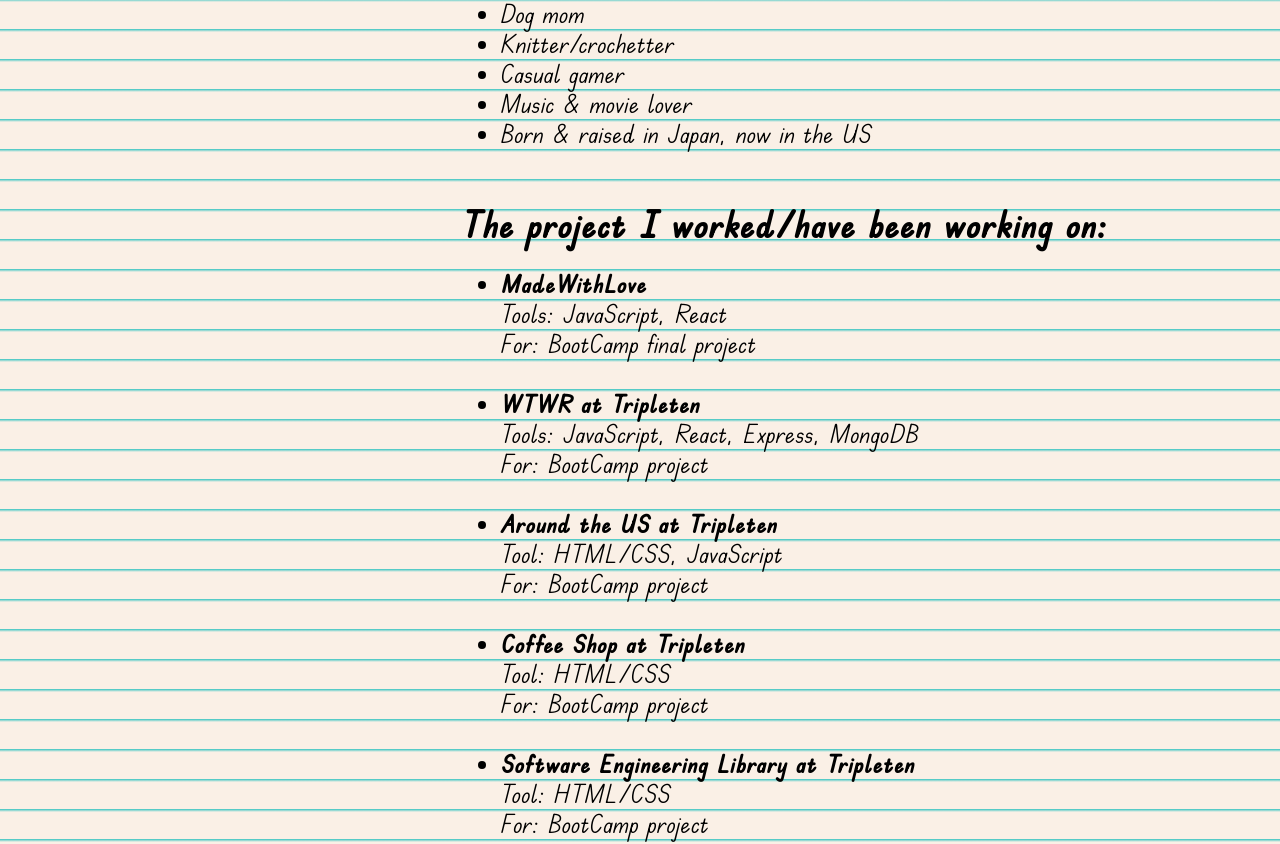
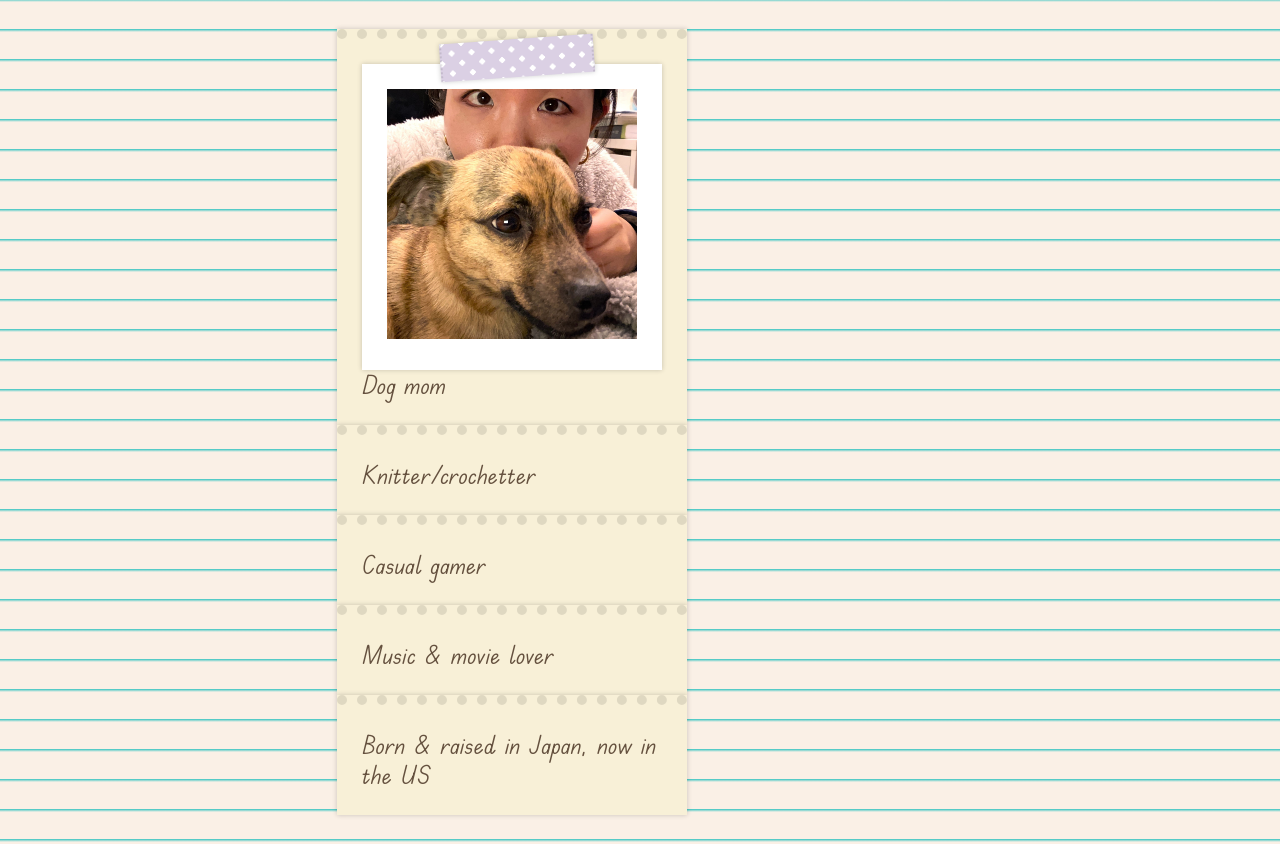
Before and after one commit to MarinU-M/MarinU-M, a React (Create React App) app: page / in a window 1280 px wide. Shown: the part 844-1688 px from the top of the page. Built offline with nearby package versions, Linux system fonts and the light colour scheme.

Commit message:
change funfact section

```diff
--- a/src/components/App/App.js
+++ b/src/components/App/App.js
@@ -1,5 +1,5 @@
 import "./App.css";
-import Sidebar from "../Sidebar/Sidebar";
+import SideBar from "../SideBar/SideBar";
 import Header from "../Header/Header";
 import Main from "../Main/Main";
 import Footer from "../Footer/Footer";
@@ -7,7 +7,7 @@
 function App() {
   return (
     <div className="App">
-      <Sidebar />
+      <SideBar />
       <Header />
       <Main />
       <Footer />
--- a/src/components/FunFact/FunFact.js
+++ b/src/components/FunFact/FunFact.js
@@ -1,15 +1,28 @@
 import "./fun-fact.css";
+import dogmom from "../../images/dogmom.jpg";
 
 function FunFact() {
   return (
     <div className="content__fun-fact">
       <h2 className="fun-fact__heading">Fun fact:</h2>
       <ul className="fun-fact__list">
-        <li>Dog mom</li>
-        <li>Knitter/crochetter</li>
-        <li>Casual gamer</li>
-        <li>Music & movie lover</li>
-        <li>Born & raised in Japan, now in the US</li>
+        <li className="fun-fact__list-item">
+          <div className="fun-fact__frame">
+            <span className="fun-fact__tape"></span>
+            <img
+              className="fun-fact__photo"
+              src={dogmom}
+              alt="Author with her dog"
+            />
+          </div>
+          Dog mom
+        </li>
+        <li className="fun-fact__list-item">Knitter/crochetter</li>
+        <li className="fun-fact__list-item">Casual gamer</li>
+        <li className="fun-fact__list-item">Music & movie lover</li>
+        <li className="fun-fact__list-item">
+          Born & raised in Japan, now in the US
+        </li>
       </ul>
     </div>
   );
--- a/src/components/FunFact/fun-fact.css
+++ b/src/components/FunFact/fun-fact.css
@@ -1,7 +1,68 @@
+.content__fun-fact {
+  display: flex;
+  margin: 30px;
+  padding: 0 5%;
+  flex-direction: column;
+  align-items: flex-start;
+}
 .fun-fact__heading {
   margin: 30px 0;
 }
 
 .fun-fact__list {
-  margin: 30px 0;
+  margin: 0;
+  padding: 0;
+  list-style-type: none;
 }
+
+.fun-fact__list-item {
+  /* padding: 1em;
+  background: transparent;
+  border-radius: 10px 50px/50px 10px;
+  border: solid 5px #333;
+  display: flex;
+  flex-direction: column; */
+  position: relative;
+  background: #f8f0d7;
+  /* border-left: 4px dotted rgba(0, 0, 0, 0.1); */
+  border-top: 10px dotted rgba(0, 0, 0, 0.1);
+  /* border-right: 4px dotted rgba(0, 0, 0, 0.1); */
+  box-shadow: 0 0 5px rgba(0, 0, 0, 0.2);
+  padding: 1em;
+  color: #65513f;
+  width: 300px;
+}
+
+.fun-fact__frame {
+  background-color: white;
+  padding: 25px;
+  width: fit-content;
+  height: fit-content;
+  box-shadow: 0 0 5px rgba(0, 0, 0, 0.2);
+  position: relative;
+  margin: 0;
+}
+.fun-fact__tape {
+  position: absolute;
+  top: -1em;
+  left: 26%;
+  width: 50px;
+  height: 25px;
+  background: #dbd0e4;
+  background-image: radial-gradient(#fff 20%, transparent 0),
+    radial-gradient(#fff 20%, transparent 0);
+  background-position: 0 0, 10px 10px;
+
+  background-size: 20px 20px;
+  border-left: 2px dotted rgba(0, 0, 0, 0.1);
+  border-right: 2px dotted rgba(0, 0, 0, 0.1);
+  box-shadow: 0 0 5px rgba(0, 0, 0, 0.2);
+  padding: 0.25em 2em;
+  color: #593869;
+  transform: rotate(-4deg);
+}
+
+.fun-fact__photo {
+  width: 250px;
+  height: 250px;
+}
--- a/src/components/Main/main.css
+++ b/src/components/Main/main.css
@@ -86,12 +86,6 @@
   background-size: 100% 100%;
 }
 
-.content__fun-fact {
-  margin-top: 0;
-  width: 80%;
-  align-self: flex-end;
-}
-
 .content__project {
   margin-top: 0;
   width: 80%;
--- a/src/components/SideBar/SideBar.js
+++ b/src/components/SideBar/SideBar.js
@@ -1,29 +1,33 @@
-import "./sidebar.css";
+import "./side-bar.css";
 import mail from "../../images/mail-5914.svg";
 import linkedin from "../../images/linkedin-logo-circular-15919.svg";
 
-function Sidebar() {
+function SideBar() {
   return (
-    <nav className="sidebar">
-      <ul className="sidebar__list">
-        <li className="sidebar__list-item">
+    <nav className="side-bar">
+      <ul className="side-bar__list">
+        <li className="side-bar__list-item">
           <a
             href="mailto:marin.umegane.m@gmail.com"
-            className="sidebar__social-link"
+            className="side-bar__social-link"
           >
-            <img src={mail} alt="Email icon" className="sidebar__social-icon" />
+            <img
+              src={mail}
+              alt="Email icon"
+              className="side-bar__social-icon"
+            />
             Email
           </a>
         </li>
-        <li className="sidebar__list-item sidebar__list-item_linkedin">
+        <li className="side-bar__list-item sidebar__list-item_linkedin">
           <a
             href="https://www.linkedin.com/in/marin-umegane-24b337140/"
-            className="sidebar__social-link"
+            className="side-bar__social-link"
           >
             <img
               src={linkedin}
               alt="Linkedin icon"
-              className="sidebar__social-icon"
+              className="side-bar__social-icon"
             />
             LinkedIn
           </a>
@@ -33,4 +37,4 @@
   );
 }
 
-export default Sidebar;
+export default SideBar;
--- a/src/components/SideBar/sidebar.css
+++ b/src/components/SideBar/side-bar.css
@@ -1,4 +1,4 @@
-.sidebar {
+.side-bar {
   border-right: 3px solid #ff9999;
   background: transparent;
   line-height: 30px;
@@ -10,11 +10,11 @@
   z-index: 0;
 }
 
-.sidebar__social-heading {
+.side-bar__social-heading {
   margin: 0;
 }
 
-.sidebar__list {
+.side-bar__list {
   list-style-type: none;
   padding: 0;
   margin: 10px;
@@ -24,7 +24,7 @@
   flex-direction: column;
 }
 
-.sidebar__list-item {
+.side-bar__list-item {
   font-weight: bold;
   background-color: #c1f792;
   padding: 3%;
@@ -33,7 +33,7 @@
   width: 70%;
 }
 
-.sidebar__list-item::before {
+.side-bar__list-item::before {
   position: absolute;
   bottom: -5px;
   right: 7px;
@@ -47,17 +47,17 @@
   transition: right 0.5s ease-in 0.2s, bottom 0.5s ease-in 0.2s;
 }
 
-.sidebar__list-item:hover::before {
+.side-bar__list-item:hover::before {
   right: 25px;
   bottom: -10px;
   transition: right 0.5s ease-in 0.2s, bottom 0.5s ease-in 0.2s;
 }
 
-.sidebar__list-item_linkedin {
+.side-bar__list-item_linkedin {
   background-color: #b8dfff;
 }
 
-.sidebar__social-link {
+.side-bar__social-link {
   color: #000;
   cursor: pointer;
   text-decoration: none;
@@ -66,24 +66,24 @@
   align-items: center;
 }
 
-.sidebar__social-icon {
+.side-bar__social-icon {
   height: 35px;
   width: 35px;
   margin-right: 10px;
 }
 
 @media screen and (max-width: 600px) {
-  .sidebar__social-heading {
+  .side-bar__social-heading {
     font-size: 20px;
   }
-  .sidebar__list {
+  .side-bar__list {
     margin: 5px;
   }
-  .sidebar__list-item {
+  .side-bar__list-item {
     margin-top: 5px;
     font-size: small;
   }
-  .sidebar__social-icon {
+  .side-bar__social-icon {
     height: 25px;
     width: 25px;
     margin-right: 5px;
```
Also changed, not shown: src/images/Kopi.jpg (added), src/images/dogmom.jpg (added).
